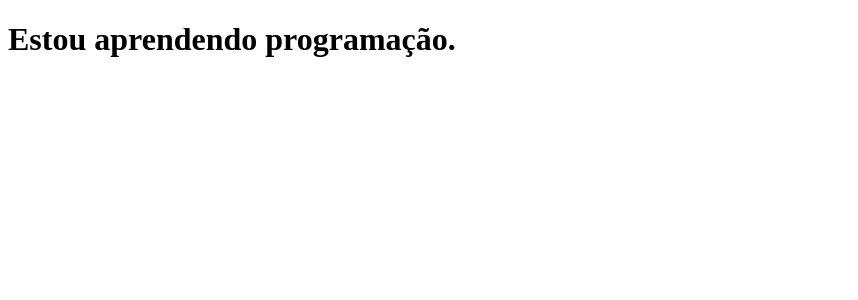
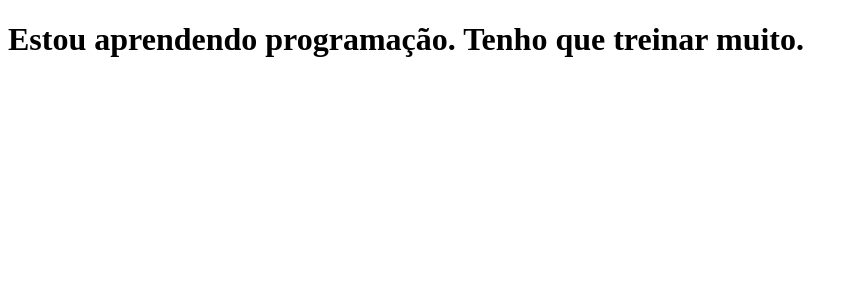
Before and after one commit to GiseleAndrade17/clone-tabnews, a Next.js app: page / in a window 1280 px wide. Shown: the top 300 px of the page, without its empty margins (0-858 px from the left). Built offline with nearby package versions, Linux system fonts and the light colour scheme.

Commit message:
mudei a frase novamente, dessa vez sozinha

```diff
--- a/pages/index.js
+++ b/pages/index.js
@@ -1,5 +1,6 @@
 function Home (){
-    return <h1> Estou aprendendo programação. </h1>;
+    return <h1> Estou aprendendo programação.
+        Tenho que treinar muito. </h1>;
 }
 
 export default Home;
```
